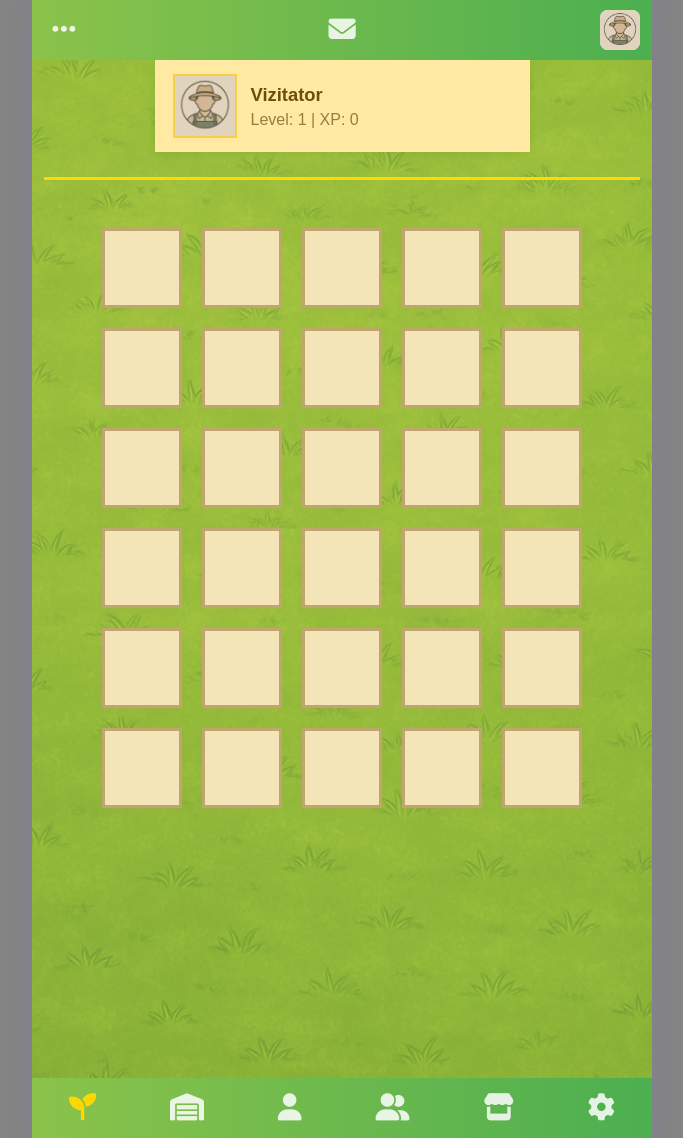
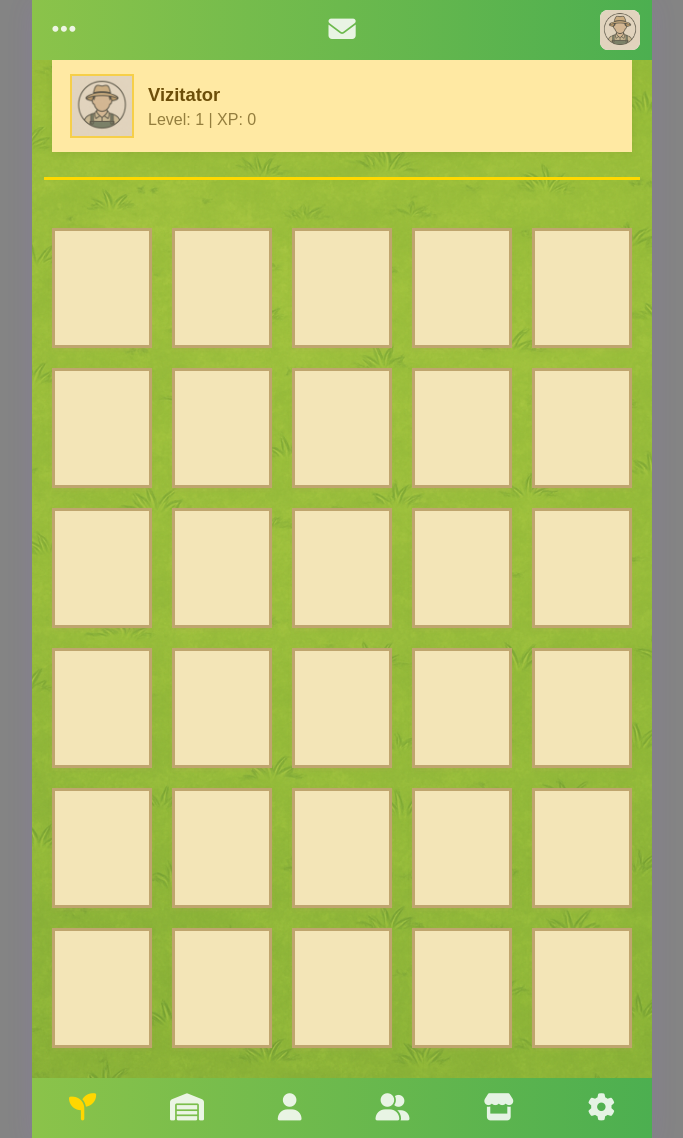
Before and after one commit to imquatro/proiect-dating, a PHP site: page /welcome.php in a window 1280 px wide. Shown: the whole page, without its empty margins (298-981 px from the left). Run offline with PHP 8.4, Linux system fonts and the light colour scheme.

Commit message:
Add files via upload

```diff
--- a/assets_css/farm-slots.css
+++ b/assets_css/farm-slots.css
@@ -1,3 +1,4 @@
+/* assets_css/farm-slots.css */
 .farm-slots {
     display: flex;
     flex-direction: column;
@@ -7,7 +8,7 @@
     background: transparent;
     box-shadow: none;
     border: none;
-    width: 400px;
+    width: 580px;
     max-width: 98vw;
     margin: 0 auto;
 }
@@ -17,8 +18,8 @@
     justify-content: center;
 }
 .farm-slot {
-    width: 80px;
-    height: 80px;
+    width: 100px;
+    height: 120px;
     background: #f3e5b7;
     border: 3px solid #bfa56e;
     box-shadow: 0 2px 4px #baa56433;
@@ -42,6 +43,6 @@
 }
 @media (max-width: 480px) {
     .farm-slots, .mini-profile { width: 99vw; min-width: 0; }
-    .farm-slot { width: 60px; height: 60px; }
+    .farm-slot { width: 60px; height: 80px; }
     .farm-row { gap: 10px; }
 }
--- a/assets_css/mini-profile.css
+++ b/assets_css/mini-profile.css
@@ -1,3 +1,4 @@
+/* assets_css/mini-profile.css */
 .mini-profile {
     display: flex;
     align-items: center;
@@ -5,7 +6,7 @@
     padding: 14px 18px;
     margin: 0 auto 22px auto;
     box-shadow: 0 2px 8px #0001;
-    width: 375px;
+    width: 580px;
     max-width: 98vw;
 }
 .mini-profile-avatar, .profile-avatar {
```
